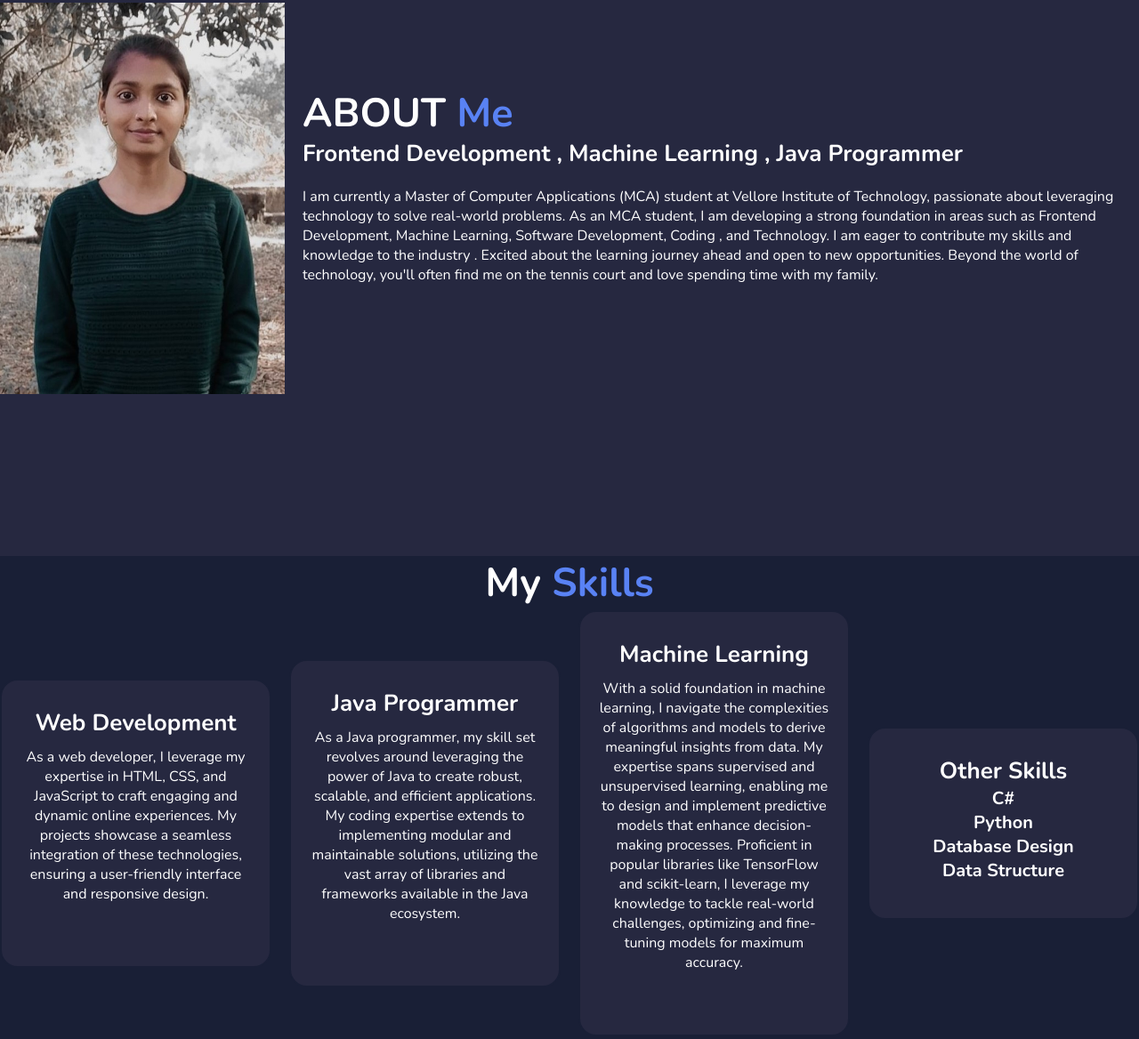
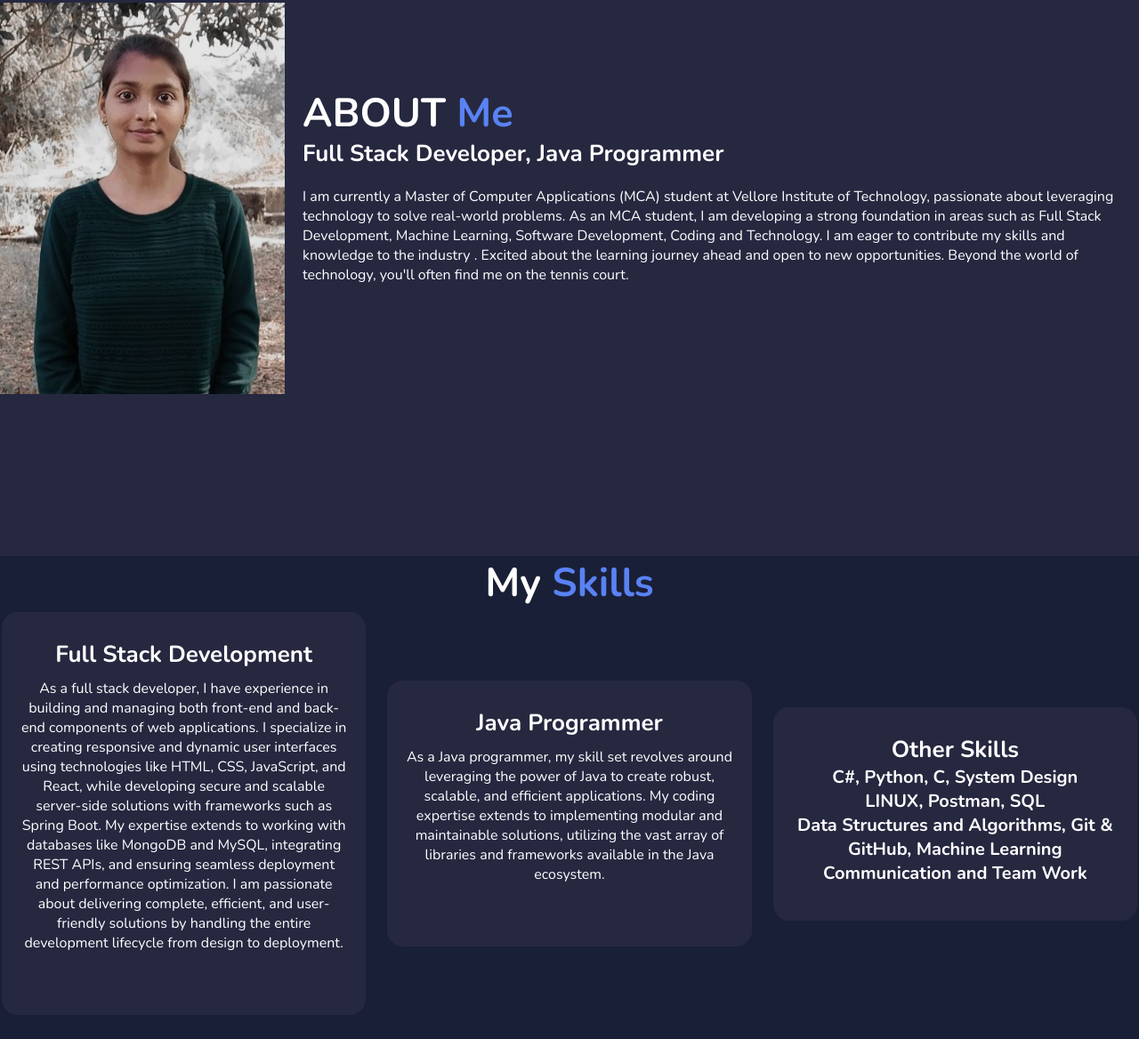
Before and after one commit to sadhna786/Personal_Portfolio, a plain HTML site: page index.html in a window 1280 px wide. Shown: the part 989-2157 px from the top of the page at 89% size. Drawn offline with nearby package versions, Linux system fonts and the light colour scheme; files whose address does not match are found by name.

Commit message:
Update index.html

```diff
--- a/index.html
+++ b/index.html
@@ -40,7 +40,7 @@
         <h1>Sadhna Mall</h1>
         <h3>
           And I'm
-          <span>Frontend Developer, Java Programmer, Machine Learner</span>
+          <span>Full Stack Developer, Java Programmer</span>
         </h3>
 
         <div class="social-media">
@@ -69,17 +69,16 @@
       </div>
       <div class="about-content">
         <h2 class="heading">ABOUT <span>Me</span></h2>
-        <h3>Frontend Development , Machine Learning , Java Programmer</h3>
+        <h3>Full Stack Developer, Java Programmer</h3>
         <p>
           I am currently a Master of Computer Applications (MCA) student at
           Vellore Institute of Technology, passionate about leveraging
           technology to solve real-world problems. As an MCA student, I am
-          developing a strong foundation in areas such as Frontend Development,
-          Machine Learning, Software Development, Coding , and Technology. I am
+          developing a strong foundation in areas such as Full Stack Development,
+          Machine Learning, Software Development, Coding and Technology. I am
           eager to contribute my skills and knowledge to the industry . Excited
           about the learning journey ahead and open to new opportunities. Beyond
-          the world of technology, you'll often find me on the tennis court and
-          love spending time with my family.
+          the world of technology, you'll often find me on the tennis court.
         </p>
       </div>
     </section>
@@ -90,12 +89,14 @@
 
       <div class="skill-container">
         <div class="skill-box">
-          <h3>Web Development</h3>
+          <h3>Full Stack Development</h3>
           <p>
-            As a web developer, I leverage my expertise in HTML, CSS, and
-            JavaScript to craft engaging and dynamic online experiences. My
-            projects showcase a seamless integration of these technologies,
-            ensuring a user-friendly interface and responsive design.
+            As a full stack developer, I have experience in building and managing both front-end and back-end components
+            of web applications. I specialize in creating responsive and dynamic user interfaces using technologies like
+            HTML, CSS, JavaScript, and React, while developing secure and scalable server-side solutions with frameworks
+            such as Spring Boot. My expertise extends to working with databases like MongoDB and MySQL, integrating REST APIs,
+            and ensuring seamless deployment and performance optimization. I am passionate about delivering complete, efficient,
+            and user-friendly solutions by handling the entire development lifecycle from design to deployment.
           </p>
         </div>
 
@@ -111,26 +112,12 @@
         </div>
 
         <div class="skill-box">
-          <h3>Machine Learning</h3>
-          <p>
-            With a solid foundation in machine learning, I navigate the
-            complexities of algorithms and models to derive meaningful insights
-            from data. My expertise spans supervised and unsupervised learning,
-            enabling me to design and implement predictive models that enhance
-            decision-making processes. Proficient in popular libraries like
-            TensorFlow and scikit-learn, I leverage my knowledge to tackle
-            real-world challenges, optimizing and fine-tuning models for maximum
-            accuracy.
-          </p>
-        </div>
-
-        <div class="skill-box">
           <h3>Other Skills</h3>
 
-          <h4>C#</h4>
-          <h4>Python</h4>
-          <h4>Database Design</h4>
-          <h4>Data Structure</h4>
+          <h4>C#, Python, C, System Design</h4>
+          <h4> LINUX, Postman, SQL</h4>
+          <h4>Data Structures and Algorithms, Git & GitHub,  Machine Learning</h4>
+          <h4>Communication and Team Work</h4>
         </div>
       </div>
     </section>
@@ -144,8 +131,13 @@
         <div class="project-box">
           <img src="img-3.jpg" alt="" />
           <div class="project-layer">
-            <h4>Web Design</h4>
-            <p>Results summary component using CSS grid</p>
+            <h4> Insight-Vault: An All-in-One Spring Boot Journaling Platform</h4>
+            <p>1. Developed a full-stack journaling platform using Spring Boot, MongoDB Atlas, and Redis Cloud, achieving a 20% increase in user engagement through the
+                  integration of REST APIs, JWT-based authentication, and real-time weather data features.
+               2. Implemented advanced functionalities such as sentiment analysis, scheduled tasks, and email notifications, resulting in a 30% reduction in response time and
+                  improved user satisfaction, while utilizing Apache Kafka for seamless message streaming.
+               3. Ensured high performance and scalability by conducting unit tests with JUnit and Mockito, maintaining a code coverage of 95%, and performing continuous
+                  code quality analysis through SonarLint, leading to a 40% decrease in bugs reported post-deployment</p>
             <i class="fa-solid fa-up-right-from-square"></i>
           </div>
         </div>
@@ -153,8 +145,13 @@
         <div class="project-box">
           <img src="img-1.jpg" alt="" />
           <div class="project-layer">
-            <h4>Machine Learning</h4>
-            <p>Sentiment Analysis for Twitter Data Using Machine Learning</p>
+            <h4>Bigram level character language model</h4>
+            <p>1. Developed a bigram level character language model using PyTorch to predict the next character in a sequence, enhancing text data analysis by learning
+                  underlying patterns.
+               2. Implemented both counting-based and neural network-based approaches for modeling bigram probabilities, utilizing Python, PyTorch, and NumPy to train
+                  and evaluate the model.
+               3. Generated coherent and contextually relevant text sequences, optimizing model performance through fine-tuning hyperparameters and evaluating with
+                  negative log likelihood (NLL).</p>
             <i class="fa-solid fa-up-right-from-square"></i>
           </div>
         </div>
@@ -162,10 +159,12 @@
         <div class="project-box">
           <img src="img-4.jpg" alt="" />
           <div class="project-layer">
-            <h4>Machine Learning</h4>
-            <p>
-              Predictive Elegance: A Machine Learning Approach to Red Wine
-              Classification Based on Sensory Characteristics
+            <h4>Personalized Portfolio Project utilizing HTML, CSS, and JavaScript</h4>
+            <p>1. Designed a visually appealing personal portfolio using HTML, CSS, and JavaScript, achieving a harmonious blend of aesthetics and functionality.
+               2. Crafted a dynamic user interface with distinct sections, including a captivating home page, detailed about section, skill showcase, project highlights, and a
+                  seamless contact page.
+               3. Implemented responsive design techniques to ensure the portfolio adapts seamlessly to various screen sizes, providing an optimal viewing experience on all
+                  devices.
             </p>
             <i class="fa-solid fa-up-right-from-square"></i>
           </div>
```
